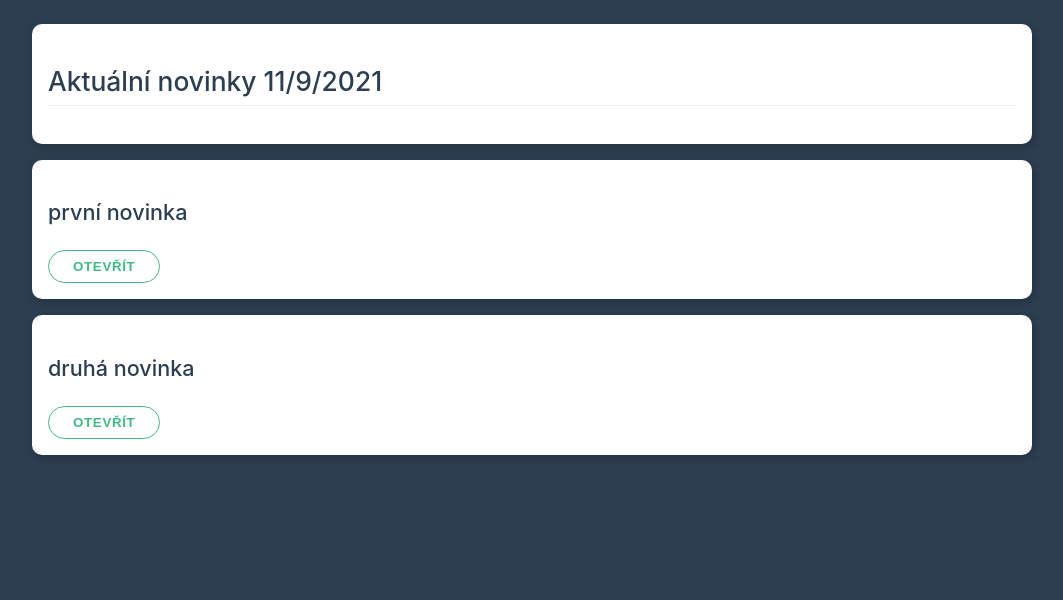
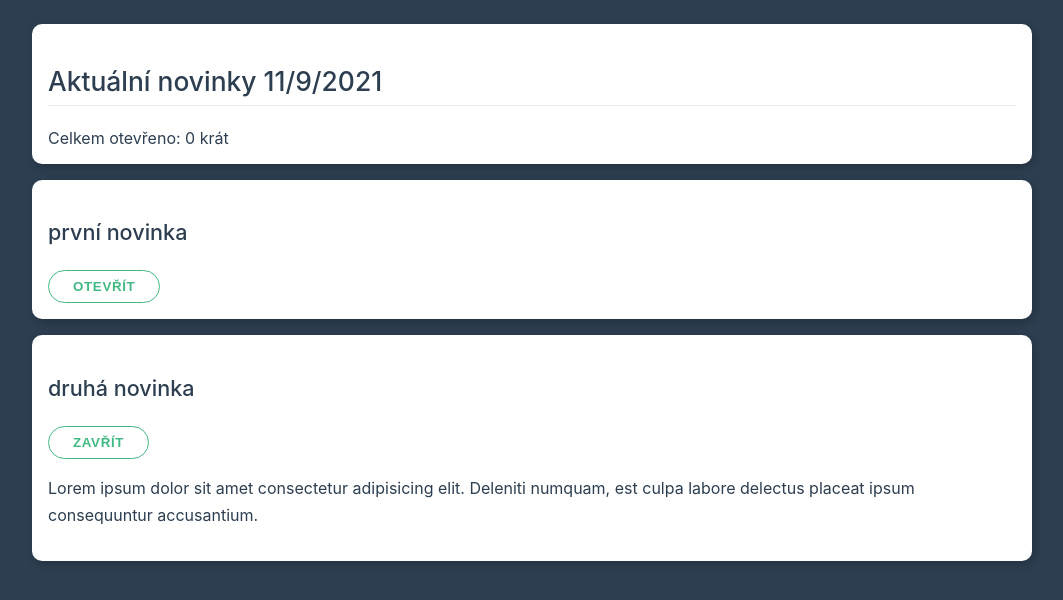
Before and after one commit to kofranek/vue3-sandbox, a Vue app in the folder 06-vue-components/: page / in a window 1280 px wide. Shown: the top 600 px of the page, without its empty margins (108-1171 px from the left). Built offline with nearby package versions, Linux system fonts and the light colour scheme.

Commit message:
modul6-07 jak se emitují události

```diff
--- a/06-vue-components/src/App.vue
+++ b/06-vue-components/src/App.vue
@@ -2,12 +2,14 @@
   <div class="container pt-1">
     <div class="card">
       <h2>Aktuální novinky {{ now }}</h2>
-    </div>
+      <span>Celkem otevřeno: {{openRate}} krát </span>
+ </div>
     <app-news v-for="item in news"
      :key="item.id"
      :title="item.title"
      :id="item.id"
      :isOpen="item.isOpen"
+     @openNews="changeOpen"
      />
   </div>
 </template>
@@ -34,10 +36,20 @@ export default {
         {
           title: 'druhá novinka',
           id: 22,
-          isOpen: false
+          isOpen: true
         }
       ],
-      isOpen: false
+      openRate: 0
+    }
+  },
+  methods: {
+    changeOpen (ident, open) {
+      const item = this.news.find(el => el.id === ident)
+      item.isOpen = open
+      // console.log('Synchronizováno: rodič: item.isOpen=', item.isOpen, 'potomek: open=', open)
+      if (open === true) {
+        this.openRate++
+      }
     }
   }
 }
--- a/06-vue-components/src/AppNews.vue
+++ b/06-vue-components/src/AppNews.vue
@@ -1,8 +1,10 @@
 <template>
   <div class="card">
     <h3>{{ title }}</h3>
-    <button class="btn" @click="isOpen = !isOpen">Otevřít</button>
-    <p v-if="isOpen">
+    <button class="btn" @click="open">
+      {{isNewsOpen ? "Zavřít" : "Otevřít"}}
+    </button>
+    <p v-if="isNewsOpen">
       Lorem ipsum dolor sit amet consectetur adipisicing elit. Deleniti numquam,
       est culpa labore delectus placeat ipsum consequuntur accusantium.
     </p>
@@ -23,13 +25,21 @@ export default {
       validator (value) {
         return value % 11 === 0
       }
-    // isOpen: Boolean
-    // isOpen nemůžu načítat od rodiče, protože ho měním lokálně ale rodič se o změně nedozví
+    },
+    isOpen: {
+      type: Boolean,
+      required: true
     }
   },
   data () {
     return {
-      isOpen: false
+      isNewsOpen: this.isOpen
+    }
+  },
+  methods: {
+    open () {
+      this.isNewsOpen = !this.isNewsOpen
+      this.$emit('open-news', this.id, this.isNewsOpen)
     }
   }
 }
```
